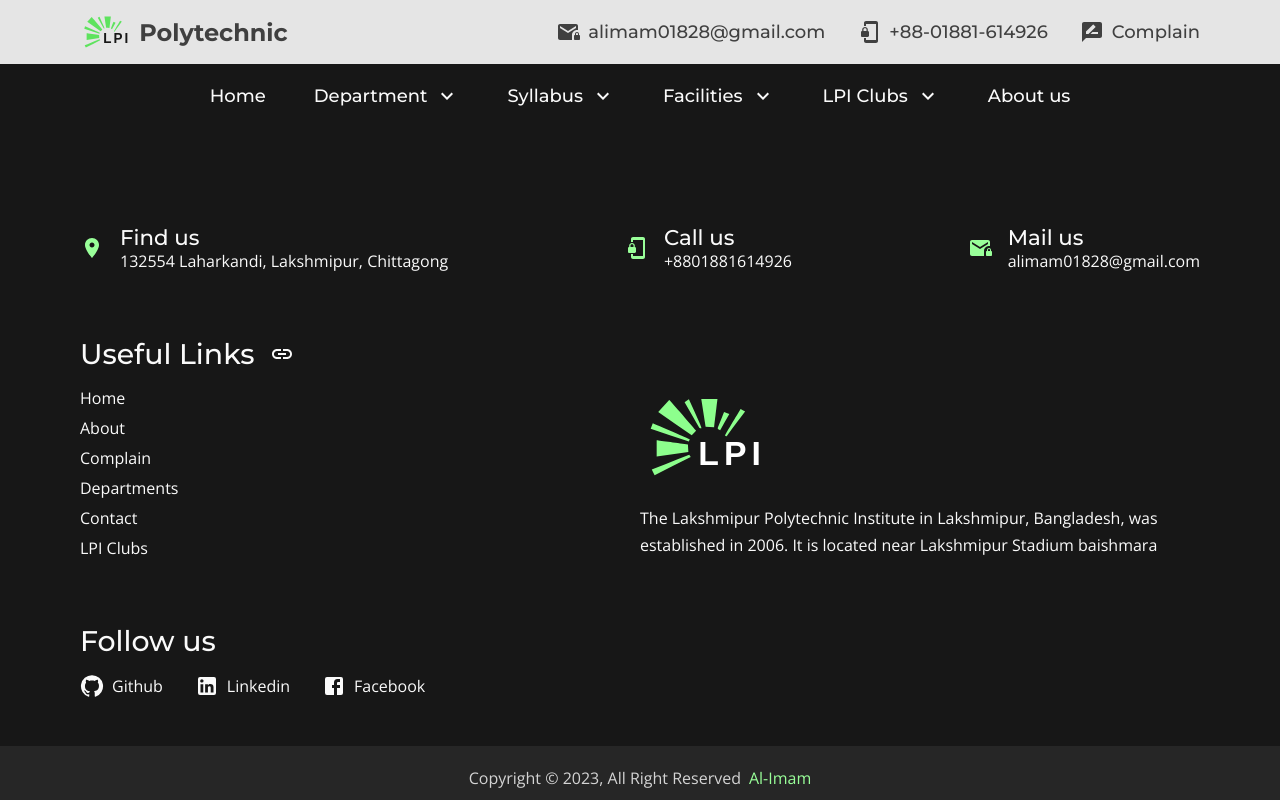
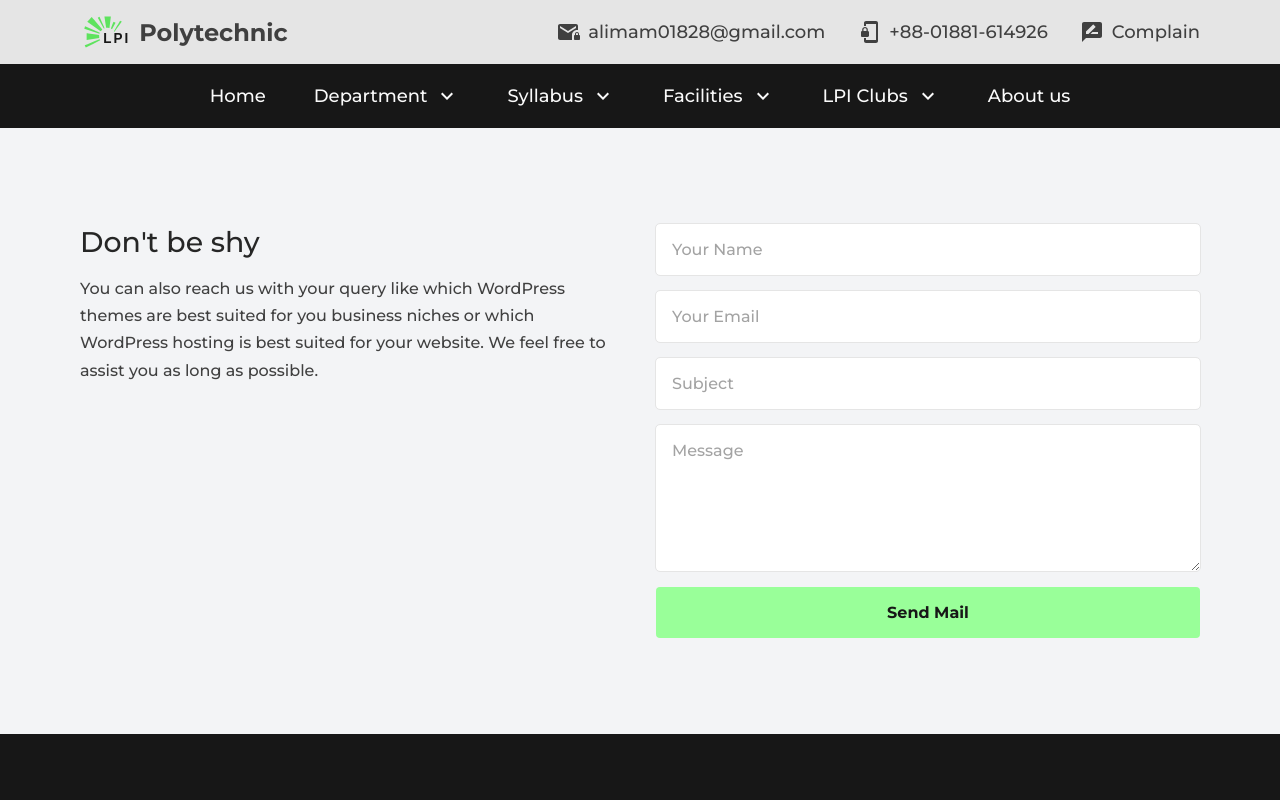
Before and after one commit to al-imam/lpi, a React (Vite) app: page /contact in a window 1280 px wide. Shown: the top 800 px of the page. Built offline with nearby package versions, Linux system fonts and the light colour scheme.

Commit message:
show contact page on contact route

```diff
--- a/src/App.jsx
+++ b/src/App.jsx
@@ -10,6 +10,7 @@ import Civil from "./pages/Departments/Civil/Civil";
 import Electrical from "./pages/Departments/Electrical/Electrical";
 import Electronics from "./pages/Departments/Electronics/Electronics";
 import Architectural from "./pages/Departments/Architectural/Architectural";
+import Contact from "./pages/Contact/Contact";
 const About = lazy(() => import("./pages/About/About"));
 
 function App() {
@@ -41,7 +42,7 @@ function App() {
           path="/departments/electronics-technology"
           element={<Electronics />}
         />
-        <Route path="/complain" element={<h1>complain</h1>} />
+        <Route path="/contact" element={<Contact />} />
       </Routes>
       <Footer />
     </BrowserRouter>
```
